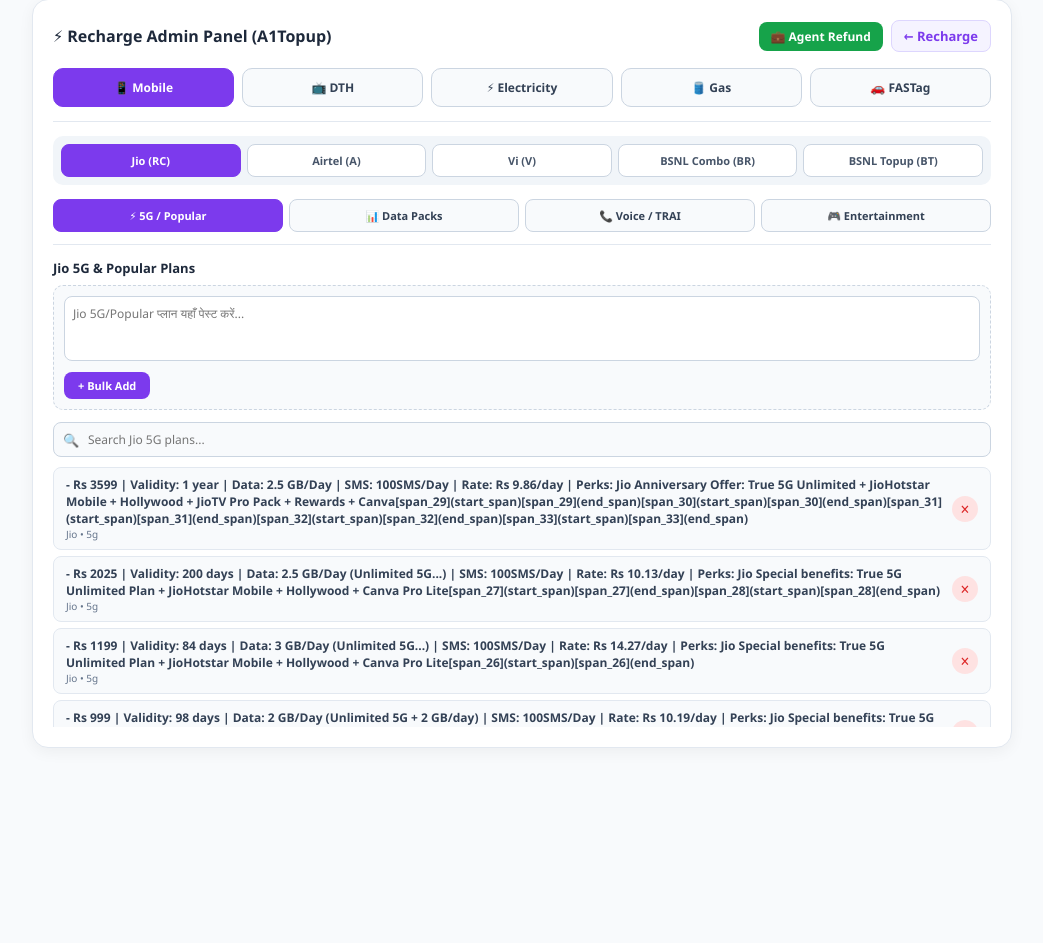
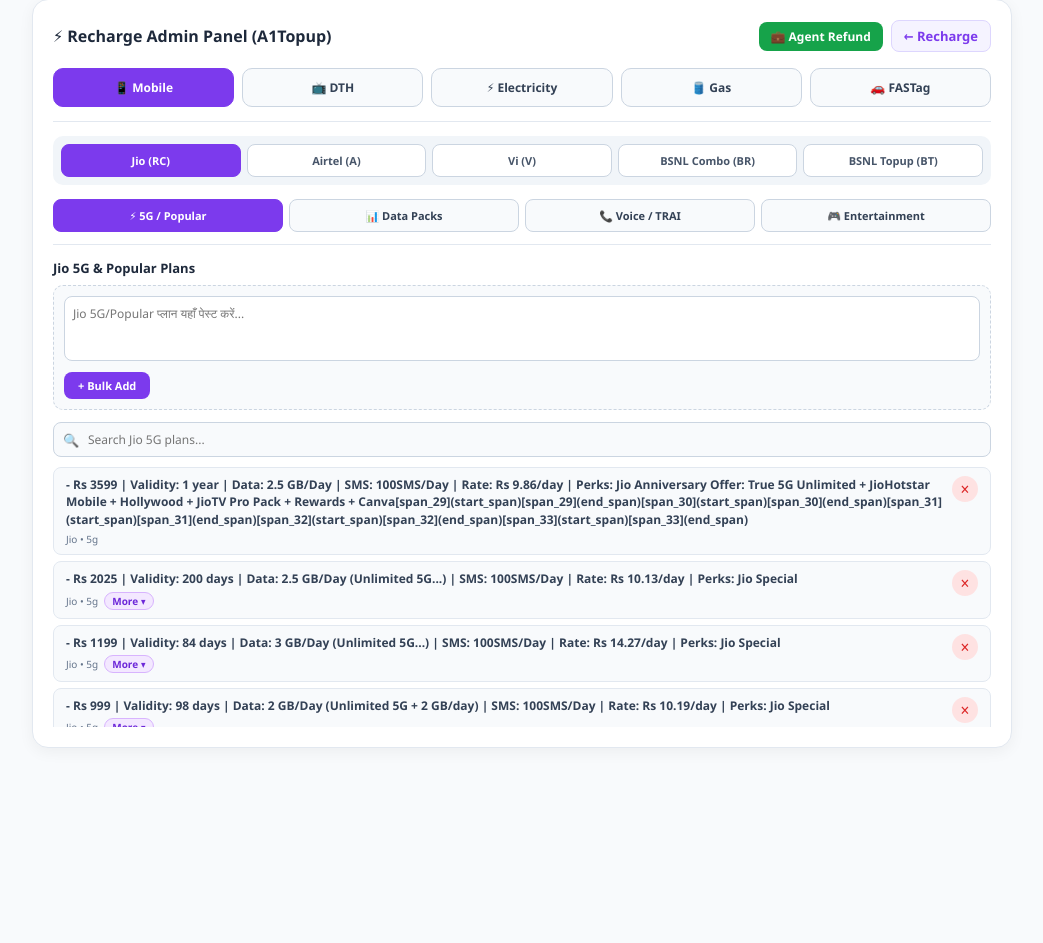
Before and after one commit to unknownlegend7372-design/commissioncloud-recharge, a Flask app: page /admin in a window 1280 px wide. Shown: the part 21-964 px from the top of the page, without its empty margins (118-1161 px from the left). Run offline with Flask 3, Linux system fonts and the light colour scheme; data comes from the database, SQL or seed files in the repository.

Commit message:
Update admin_plans.html

```diff
--- a/recharge/templates/admin_plans.html
+++ b/recharge/templates/admin_plans.html
@@ -57,9 +57,38 @@
         .search-icon { position: absolute; left: 10px; top: 50%; transform: translateY(-50%); font-size: 13px; color: #64748b; }
 
         .item-list { display: flex; flex-direction: column; gap: 6px; max-height: 260px; overflow-y: auto; }
-        .item-row { display: flex; align-items: center; justify-content: space-between; background: #f8fafc; border: 1px solid #e2e8f0; padding: 8px 12px; border-radius: 8px; gap: 10px; }
-        .item-info { font-size: 12px; color: #334155; font-weight: 600; word-break: break-word; }
-        .item-sub { font-size: 10px; color: #64748b; font-weight: 500; }
+        .item-row { display: flex; align-items: flex-start; justify-content: space-between; background: #f8fafc; border: 1px solid #e2e8f0; padding: 8px 12px; border-radius: 8px; gap: 10px; }
+        .item-info { font-size: 12px; color: #334155; font-weight: 600; word-break: break-word; line-height: 1.45; }
+        .item-sub { font-size: 10px; color: #64748b; font-weight: 500; margin-top: 4px; display: flex; align-items: center; flex-wrap: wrap; gap: 6px; }
+
+        .admin-more-btn {
+            display: inline-flex;
+            align-items: center;
+            gap: 3px;
+            background: #f3e8ff;
+            color: #6d28d9;
+            border: 1px solid #d8b4fe;
+            border-radius: 999px;
+            padding: 1px 7px;
+            font-size: 10px;
+            font-weight: 700;
+            cursor: pointer;
+        }
+        .admin-more-btn:hover { background: #e9d5ff; }
+
+        .admin-benefits-box {
+            display: none;
+            margin-top: 6px;
+            padding: 6px 8px;
+            background: #ffffff;
+            border-left: 3px solid #7c3aed;
+            border-radius: 6px;
+            font-size: 11px;
+            color: #334155;
+            line-height: 1.4;
+            word-break: break-word;
+        }
+        .admin-benefits-box.open { display: block; }
 
         .delete-btn { background: #fee2e2; color: #dc2626; border: none; width: 26px; height: 26px; border-radius: 50%; display: flex; align-items: center; justify-content: center; font-weight: bold; font-size: 13px; cursor: pointer; flex-shrink: 0; }
         .delete-btn:hover { background: #dc2626; color: #fff; }
@@ -501,6 +530,71 @@
 <script>
     const CSRF_TOKEN = "{{ csrf_token }}";
 
+    function splitBenefitsAndMore(text) {
+        const hasMore = /\|\s*Common\s*Benefits\s*:\s*More\b|\bCommon\s*Benefits\s*:\s*More\b|\|\s*More\s*$/i.test(text);
+        const benMatch = text.match(/\|\s*Benefits\s*:\s*([\s\S]*?)(?=\|\s*Common\s*Benefits\s*:|\|\s*More\s*$|$)/i)
+            || text.match(/\bBenefits\s*:\s*([\s\S]*?)(?=\|\s*Common\s*Benefits\s*:|\|\s*More\s*$|$)/i);
+
+        let benefitsText = benMatch ? benMatch[1].trim() : '';
+        benefitsText = benefitsText
+            .replace(/\|\s*Common\s*Benefits\s*:\s*More\b/gi, '')
+            .replace(/\bCommon\s*Benefits\s*:\s*More\b/gi, '')
+            .replace(/\|\s*More\s*$/gi, '')
+            .trim()
+            .replace(/\|\s*$/, '')
+            .trim();
+
+        let mainText = text
+            .replace(/\|\s*Benefits\s*:\s*[\s\S]*?(?=\|\s*Common\s*Benefits\s*:|\|\s*More\s*$|$)/i, '')
+            .replace(/\bBenefits\s*:\s*[\s\S]*?(?=\|\s*Common\s*Benefits\s*:|\|\s*More\s*$|$)/i, '')
+            .replace(/\|\s*Common\s*Benefits\s*:\s*More\b/gi, '')
+            .replace(/\bCommon\s*Benefits\s*:\s*More\b/gi, '')
+            .replace(/\|\s*More\s*$/gi, '')
+            .trim()
+            .replace(/\|\s*$/, '')
+            .trim();
+
+        const showMore = Boolean(benefitsText || hasMore);
+        const finalBenefits = benefitsText || 'Additional operator & common benefits included with this plan.';
+        return { mainText, benefitsText: finalBenefits, showMore };
+    }
+
+    function enhanceAdminPlanRows() {
+        document.querySelectorAll('.item-row').forEach(row => {
+            const infoEl = row.querySelector('.item-info');
+            const subEl = row.querySelector('.item-sub');
+            const leftCol = infoEl ? infoEl.parentElement : null;
+            if (!infoEl || !subEl || !leftCol || leftCol.dataset.moreReady === '1') return;
+
+            const rawText = infoEl.textContent.trim();
+            const { mainText, benefitsText, showMore } = splitBenefitsAndMore(rawText);
+            infoEl.textContent = mainText || rawText;
+
+            if (showMore) {
+                const drawer = document.createElement('div');
+                drawer.className = 'admin-benefits-box';
+                drawer.textContent = `Benefits: ${benefitsText}`;
+
+                const moreBtn = document.createElement('button');
+                moreBtn.type = 'button';
+                moreBtn.className = 'admin-more-btn';
+                moreBtn.innerHTML = 'More <span class="more-arrow">▾</span>';
+                moreBtn.onclick = function (e) {
+                    e.preventDefault();
+                    e.stopPropagation();
+                    const isOpen = drawer.classList.toggle('open');
+                    const arrow = moreBtn.querySelector('.more-arrow');
+                    if (arrow) arrow.textContent = isOpen ? '▴' : '▾';
+                };
+
+                subEl.appendChild(moreBtn);
+                leftCol.appendChild(drawer);
+            }
+
+            leftCol.dataset.moreReady = '1';
+        });
+    }
+
     function switchService(servKey, element) {
         document.querySelectorAll('.serv-card').forEach(card => card.classList.remove('active'));
         const refundBtn = document.querySelector('.refund-toggle-btn');
@@ -617,6 +711,8 @@
     }
 
     document.addEventListener('DOMContentLoaded', () => {
+        enhanceAdminPlanRows();
+
         const savedServ = localStorage.getItem('cc_admin_serv');
         const savedSub = localStorage.getItem('cc_admin_sub');
         const savedCat = localStorage.getItem('cc_admin_cat');
```
